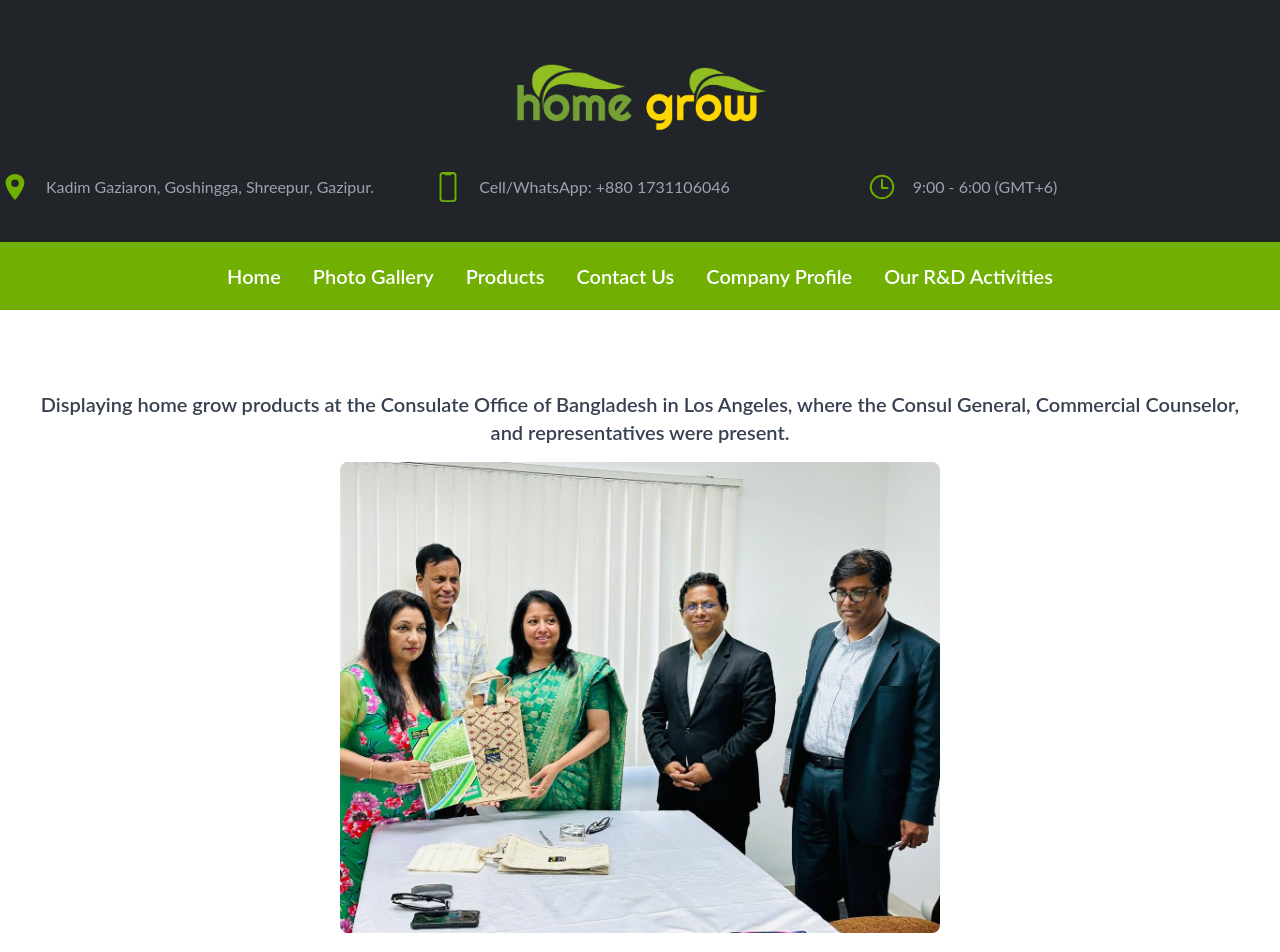
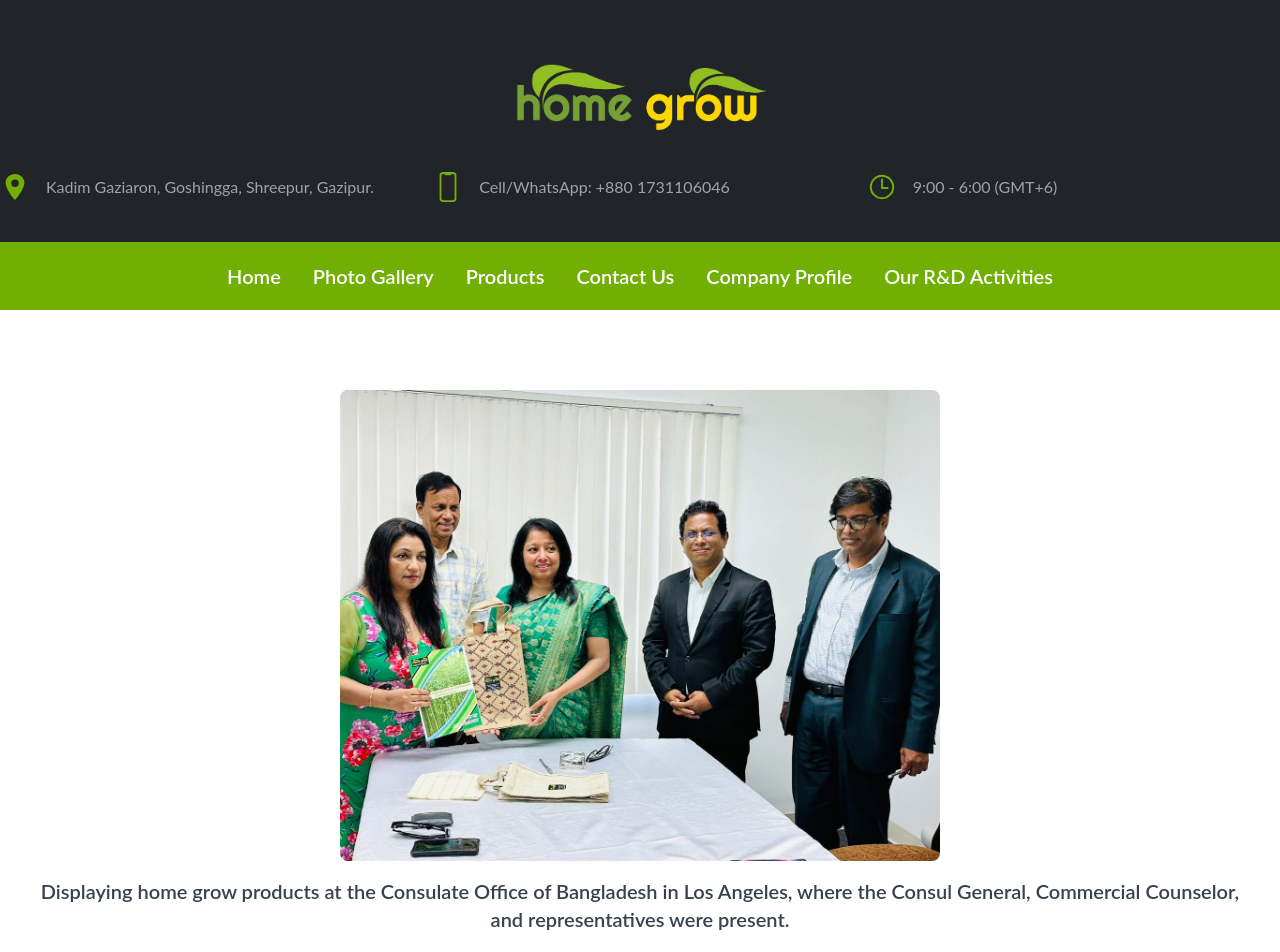
Before and after one commit to NashedShahRoni22/Home-Grow, a React (Create React App) app: page /jutesProduct in a window 1280 px wide. Shown: the top 952 px of the page. Built offline with nearby package versions, Linux system fonts and the light colour scheme.

Commit message:
htaccess files updated

```diff
--- a/src/pages/JuteProducts.js
+++ b/src/pages/JuteProducts.js
@@ -10,17 +10,18 @@ const JuteProducts = () => {
   }, []);
   return (
     <div className="my-10 p-10 container mx-auto">
-      <div className="relative">
-        <p className="text-gray-700 text-lg md:text-xl mb-4 text-center font-semibold">
-          Displaying home grow products at the Consulate Office of Bangladesh in
-          Los Angeles, where the Consul General, Commercial Counselor, and
-          representatives were present.
-        </p>
+      <div className="">
         <img
           src={usaImg}
           className="w-full max-w-[600px] h-auto mx-auto rounded-lg"
           alt="our_rp"
         />
+
+        <p className="text-gray-700 text-lg md:text-xl mt-4 text-center font-semibold">
+          Displaying home grow products at the Consulate Office of Bangladesh in
+          Los Angeles, where the Consul General, Commercial Counselor, and
+          representatives were present.
+        </p>
       </div>
 
       <h2 className="text-3xl font-semibold mt-5">
```
Also changed, not shown: 2 other files (tests, documents, lock files or other folders).
